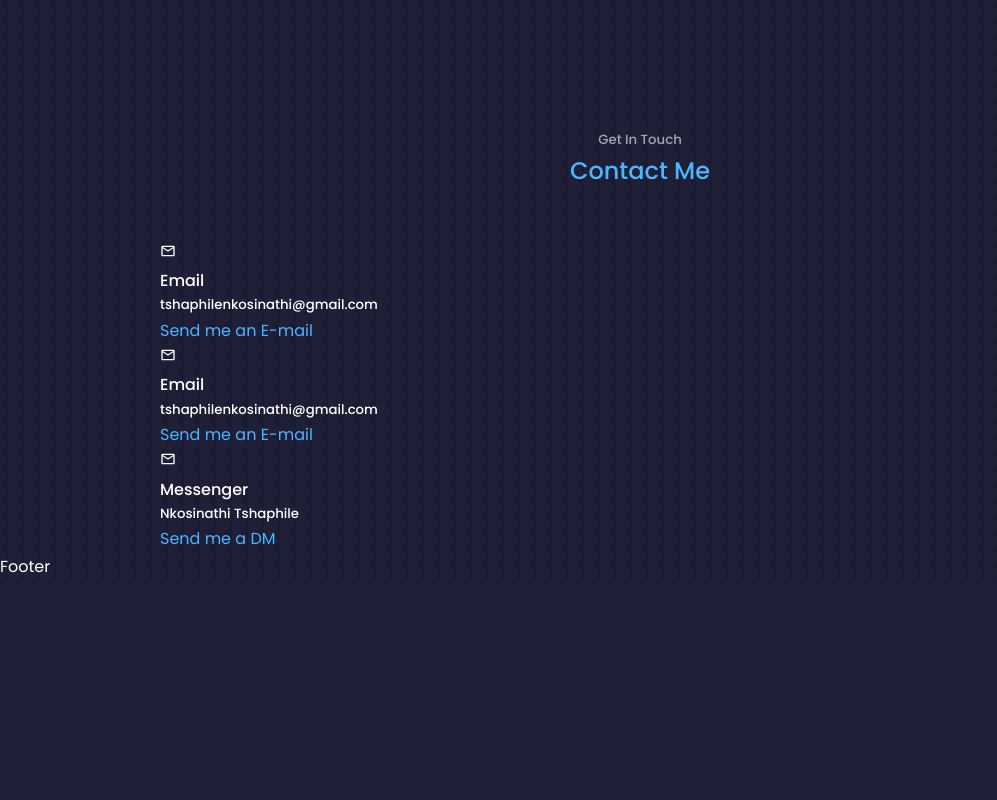
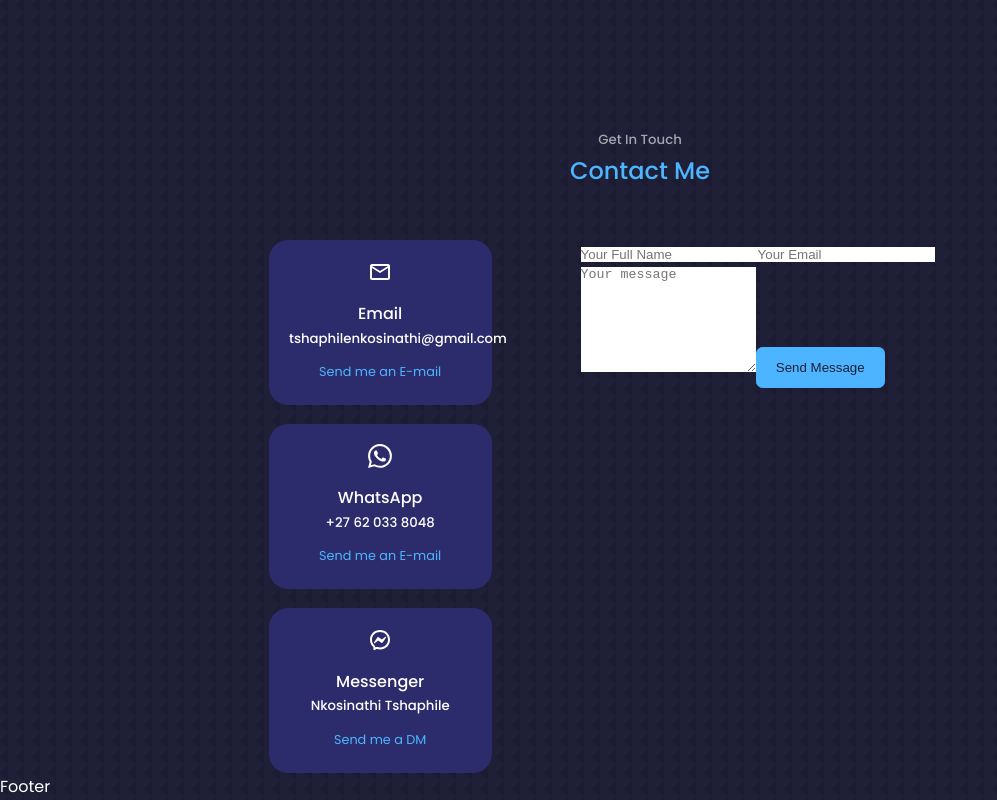
Before and after one commit to Inathi-M/Portfolio-Website-v2, a React (Create React App) app: page / in a window 1280 px wide. Shown: the part 4723-5523 px from the top of the page, without its empty margins (0-997 px from the left). Before the commit the page ends 5303 px from the top, so only its background shows below. Built offline with nearby package versions, Linux system fonts and the light colour scheme.

Commit message:
Editing contact.css and Contact.jsx files. Installed some dependencies.

```diff
--- a/package.json
+++ b/package.json
@@ -6,6 +6,7 @@
     "@testing-library/jest-dom": "^5.16.5",
     "@testing-library/react": "^13.4.0",
     "@testing-library/user-event": "^13.5.0",
+    "emailjs": "^4.0.1",
     "react": "^18.2.0",
     "react-dom": "^18.2.0",
     "react-icons": "^4.8.0",
--- a/src/components/contact/Contact.jsx
+++ b/src/components/contact/Contact.jsx
@@ -1,6 +1,7 @@
 import React from "react";
 import "./contact.css";
 import { MdOutlineEmail } from "react-icons/md";
+import { BsWhatsapp } from "react-icons/bs";
 import { RiMessengerLine } from "react-icons/ri";
 
 const Contact = () => {
@@ -11,27 +12,46 @@ const Contact = () => {
 
       <div className="container contact__container">
         <div className="contact__options">
-          <article className="contact__options">
-            <MdOutlineEmail />
+          <article className="contact__option">
+            <MdOutlineEmail className="contact__option-icon" />
             <h4>Email</h4>
             <h5>tshaphilenkosinathi@gmail.com</h5>
             <a href="mailto:tshaphilenkosinathi@gmail.com">Send me an E-mail</a>
           </article>
-          <article className="contact__options">
-            <MdOutlineEmail />
-            <h4>Email</h4>
-            <h5>tshaphilenkosinathi@gmail.com</h5>
-            <a href="mailto:tshaphilenkosinathi@gmail.com">Send me an E-mail</a>
+          <article className="contact__option">
+            <BsWhatsapp className="contact__option-icon" />
+            <h4>WhatsApp</h4>
+            <h5>+27 62 033 8048</h5>
+            <a href="https://api.whatsapp.com/send?phone=+27620338048">
+              Send me an E-mail
+            </a>
           </article>
-          <article className="contact__options">
-            <MdOutlineEmail />
+          <article className="contact__option">
+            <RiMessengerLine className="contact__option-icon" />
             <h4>Messenger</h4>
             <h5>Nkosinathi Tshaphile</h5>
             <a href="https://m.me/nkosinathi.tshaphile">Send me a DM</a>
           </article>
         </div>
         {/**END OF CONTACT OPTIONS */}
-        <form action=""></form>
+        <form action="">
+          <input
+            type="text"
+            name="name"
+            placeholder="Your Full Name"
+            required
+          />
+          <input type="email" name="email" placeholder="Your Email" required />
+          <textarea
+            name="message"
+            rows="7"
+            placeholder="Your message"
+            required
+          ></textarea>
+          <button type="submit" className="btn btn-primary">
+            Send Message
+          </button>
+        </form>
       </div>
     </section>
   );
--- a/src/components/contact/contact.css
+++ b/src/components/contact/contact.css
@@ -0,0 +1,37 @@
+.container.contact__container {
+  width: 58%;
+  display: grid;
+  grid-template-columns: 30% 58%;
+  gap: 12%;
+}
+
+.contact__options {
+  display: flex;
+  flex-direction: column;
+  gap: 1.2rem;
+}
+
+.contact__option {
+  background: var(--color-bg-variant);
+  padding: 1.2rem;
+  border-radius: 1.2rem;
+  text-align: center;
+  border: 1px solid transparent;
+  transition: var(--transtion);
+}
+
+.contact__option:hover {
+  background: transparent;
+  border-color: var(--color-primary-variant);
+}
+
+.contact__option-icon {
+  font-size: 1.5rem;
+  margin-bottom: 0.5rem;
+}
+
+.contact__option a {
+  margin-top: 0.7rem;
+  display: inline-block;
+  font-size: 0.8rem;
+}
```
Also changed, not shown: 1 other file (tests, documents, lock files or other folders).
